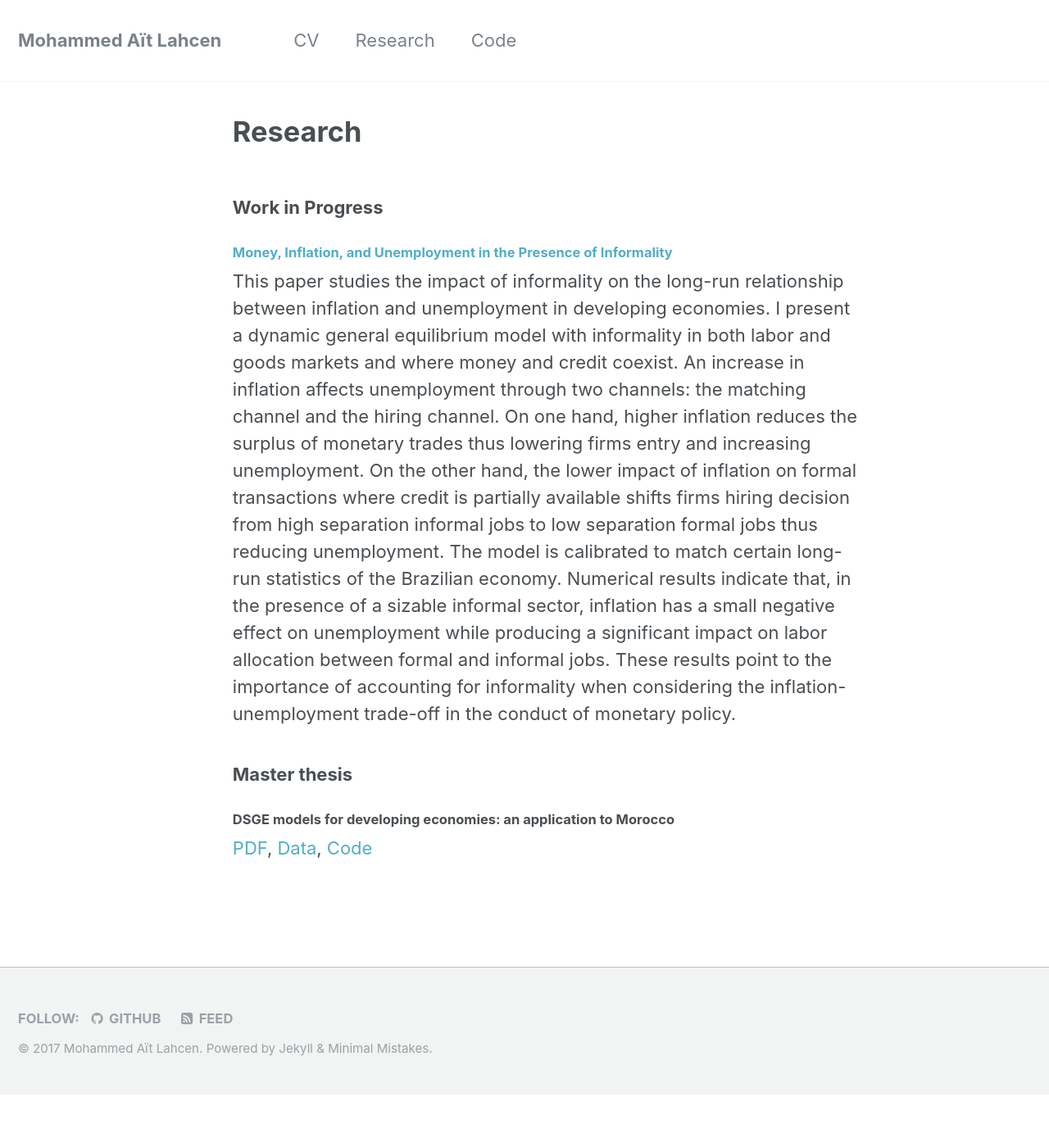
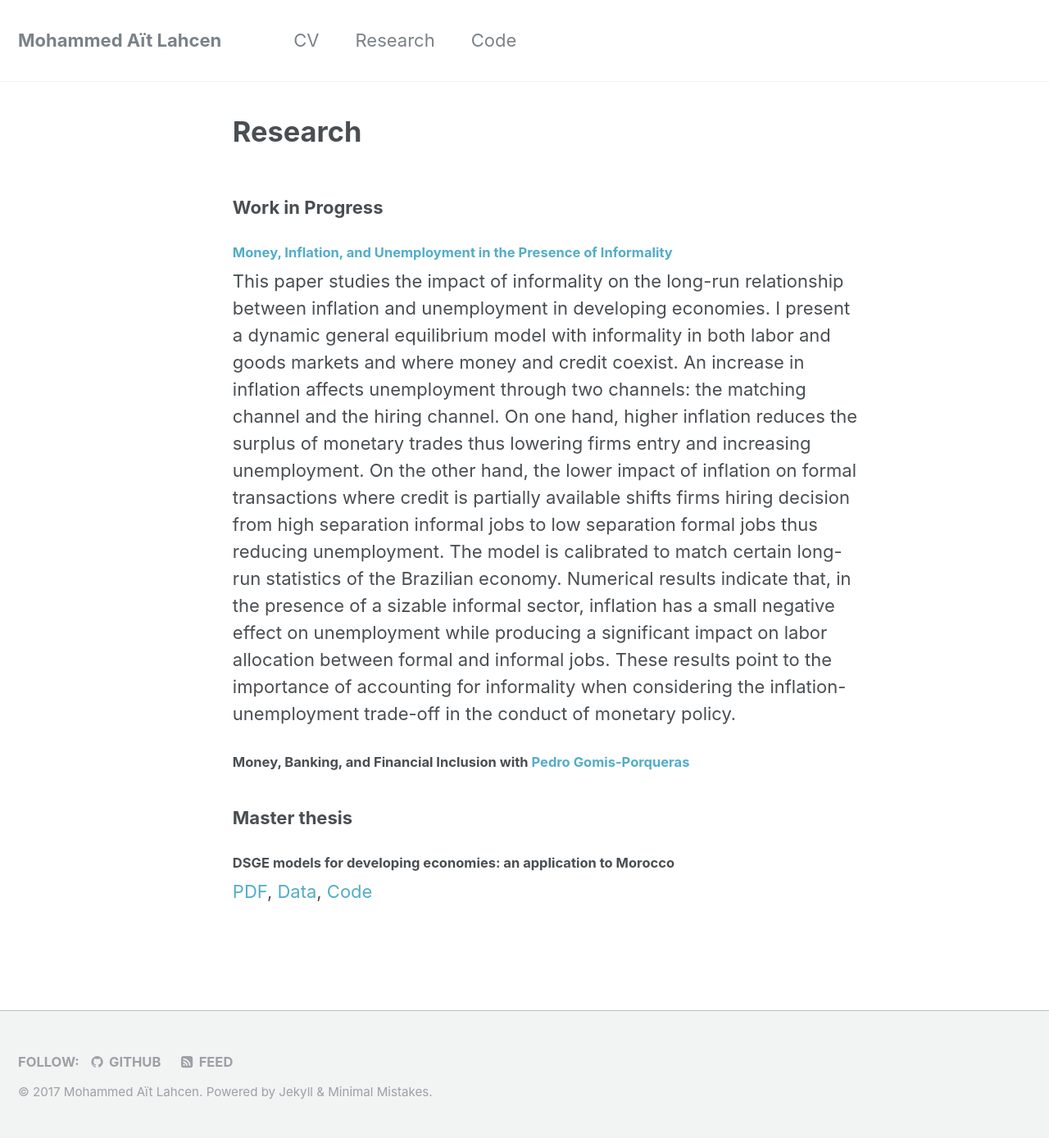
Before and after one commit to maitlahcen/maitlahcen.github.io, a Jekyll site: the page built from _pages/research.md, in a window 1280 px wide. Shown: the whole page at 82% size. Built offline with Jekyll 4.4.1, drawn with Linux system fonts in a browser that asks for light colours; before the commit the page ends 1336 px from its top, so only the background shows below that.

Commit message:
Update research.md

```diff
--- a/_pages/research.md
+++ b/_pages/research.md
@@ -12,6 +12,8 @@ permalink: /research
 
 This paper studies the impact of informality on the long-run relationship between inflation and unemployment in developing economies. I present a dynamic general equilibrium model with informality in both labor and goods markets and where money and credit coexist. An increase in inflation affects unemployment through two channels: the matching channel and the hiring channel. On one hand, higher inflation reduces the surplus of monetary trades thus lowering firms entry and increasing unemployment. On the other hand, the lower impact of inflation on formal transactions where credit is partially available shifts firms hiring decision from high separation informal jobs to low separation formal jobs thus reducing unemployment. The model is calibrated to match certain long-run statistics of the Brazilian economy. Numerical results indicate that, in the presence of a sizable informal sector, inflation has a small negative effect on unemployment while producing a significant impact on labor allocation between formal and informal jobs. These results point to the importance of accounting for informality when considering the inflation-unemployment trade-off in the conduct of monetary policy.
 
+#### Money, Banking, and Financial Inclusion with [Pedro Gomis-Porqueras](https://sites.google.com/site/pedrogomisporqueras/)
+
 
 ### Master thesis
 
```
